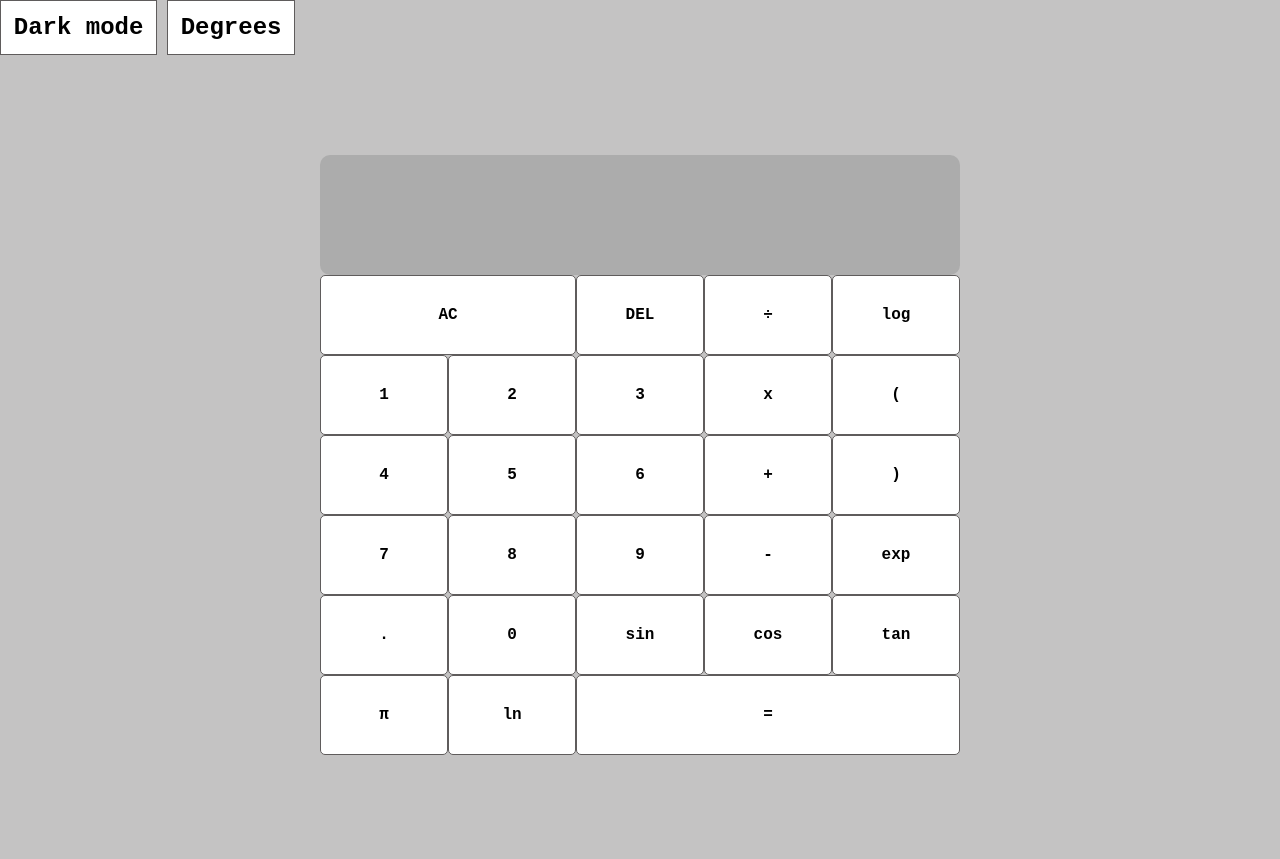
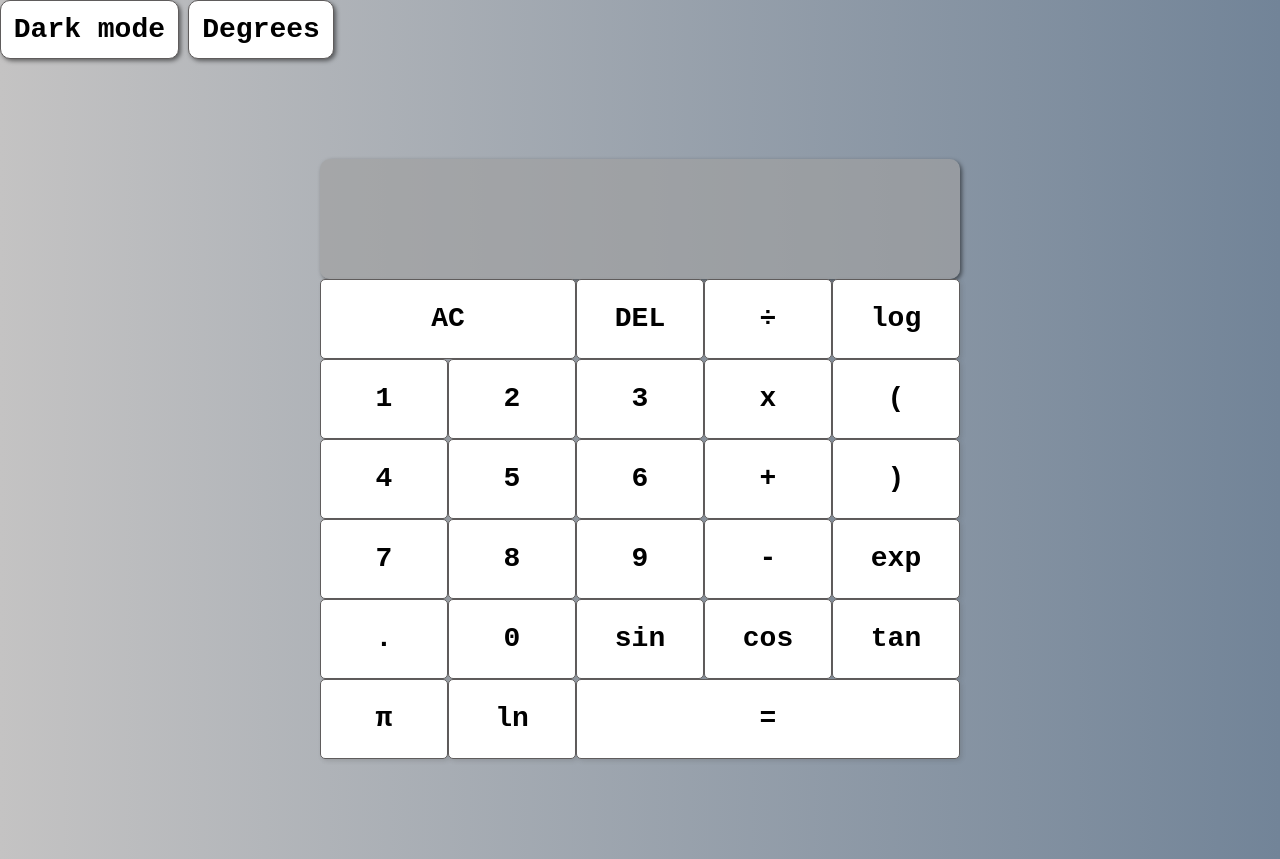
Before and after one commit to IvanGlenn/IvanGlenn.github.io, a plain HTML site: page index.html in a window 1280 px wide. Drawn offline with Linux system fonts and the light colour scheme.

Commit message:
Used a better font scaling method

```diff
--- a/index.html
+++ b/index.html
@@ -15,7 +15,7 @@
         <!-- Add the dark mode button -->
         <button id="button-dark-mode" class="settings-button" >Dark mode</button>
         <!-- Button to switch between radians and degrees -->
-        <button id="button-degrees-radians" class="settings-button">Degrees</button>
+        <button id="button-degrees" class="settings-button">Degrees</button>
     </header>
 
     <!-- Create the calculator grid class -->
--- a/script.js
+++ b/script.js
@@ -216,8 +216,8 @@ darkModeToggle.addEventListener('click', () => {
 });
 
 // Get the existing button by its id
-var degreesButton = document.getElementById('button-degrees-radians');
-// const style = degreesButton.style.cssText;
+var degreesButton = document.getElementById('button-degrees');
+
 // Add a click event listener to the existing button
 degreesButton.addEventListener('click', function () {
 
@@ -229,17 +229,12 @@ degreesButton.addEventListener('click', function () {
     radiansButton.id = 'button-radians';
     radiansButton.classList.add("settings-button");
 
-    // I don't know why this doesn't work
-    // radiansButton.style.width = '150px';//degreesButton.offsetWidth;
-    // radiansButton.style.height = '40px';
-    // radiansButton.style.font = degreesButton.style.font;
-    // radiansButton.style.fontSize = '27px';
-
     // Append the new button to the body of the document
     document.getElementById("admin").appendChild(radiansButton);
 
     // Hide the degrees button
     degreesButton.style.visibility = 'hidden';
+    degreesButton.disabled = true;
 
     // Set the degrees flag to true
     calculator.degrees = true;
@@ -247,6 +242,7 @@ degreesButton.addEventListener('click', function () {
     radiansButton.addEventListener('click', function () {
         // Show the degrees button
         degreesButton.style.visibility = 'visible';
+        degreesButton.disabled = false;
         // Delete the radians button
         document.getElementById("admin").removeChild(radiansButton);
         // Set the degrees flag to false
--- a/style.css
+++ b/style.css
@@ -8,7 +8,7 @@
 }
 /* Light mode will be the default and all relevant colour variables are defined under ":root" */
 :root {
-    --background: rgb(196, 195, 195); /* linear-gradient(to right, rgb(196, 195, 195), rgb(81, 88, 96)); */
+    --background: linear-gradient(to right, rgb(196, 195, 195), rgb(114, 132, 152));
     --clr-button: rgb(255, 255, 255);
     --clr-button-hover: rgba(223, 219, 219, 0.5);
     --clr-button-border: 1px solid rgb(95, 92, 92);
@@ -21,11 +21,11 @@
 
 /* Define dark mode colours here */
 .darkmode {
-    --background: rgb(77, 77, 77); /* linear-gradient(to right, rgb(0, 0, 0), rgb(77, 77, 77)); */
-    --clr-button: rgb(16, 12, 65);
+    --background: linear-gradient(to right, rgb(41, 41, 41), rgb(102, 102, 102));
+    --clr-button: rgb(9, 28, 71);
     --clr-button-hover: rgba(120, 120, 120, 0.5);
     --clr-button-border: 1px solid rgb(255, 255, 255);
-    --display-background: rgba(161, 161, 161, 0.65);
+    --display-background: rgba(206, 206, 206, 0.65);
     --clr-previous-number-display: rgb(255, 255, 255);
     --clr-current-number-display: rgb(0, 0, 0);
     --clr-toggle-darkmode: rgba(207, 207, 207, 0.5);
@@ -55,14 +55,15 @@ body{
  make a class out of this rather. */
 .calculator-grid > button {
 cursor: pointer;
-/* font-size: 150%; */
-font-size: 1em;
+/* Set the font size of the calculator buttons to the lesser of 3.5% the viewport widht/height */
+font-size: 3.5vmin;
 border: var(--clr-button-border);
 color: var(--clr-button-text);
 background-color: var(--clr-button);
 border-radius: 5px;
 /* word-wrap : break-word allows the text inside the button to wrap properly */
 word-wrap: break-word;
+box-shadow: 2px 2px 4px rgba(71, 71, 71, 0.2);
 }
 
 .calculatorx-grid > button:hover{
@@ -81,10 +82,12 @@ word-wrap: break-word;
     justify-content: space-around;
     flex-direction: column;
     padding: 10px;
+    /* Add word wrap in output display */
     word-wrap: break-word;
     word-break: break-all;
-    font-size: 35px;
+    font-size: 5vmin;
     border-radius: 10px;
+    box-shadow: 2px 2px 4px rgba(0, 0, 0, 0.5);
 }
 
 /* Style the previous number inside the display */
@@ -96,17 +99,13 @@ word-wrap: break-word;
     color: var(--clr-current-number-display);
 }
 
-.admin {
-    /* padding: 10px; */
-}
-
 .settings-button {
     cursor: pointer;
-    font-size: 150%;
-    /* font-size: 1em; */
+    font-size: 3.5vmin;
     border: var(--clr-button-border);
     background-color: var(--clr-toggle-darkmode);
     padding: 1%;
-    /* width: 150px;
-    height: 40px; */
+    box-shadow: 2px 2px 4px rgba(0, 0, 0, 0.5);
+    border-radius: 10px;
+    word-wrap: break-word;
 }
```
